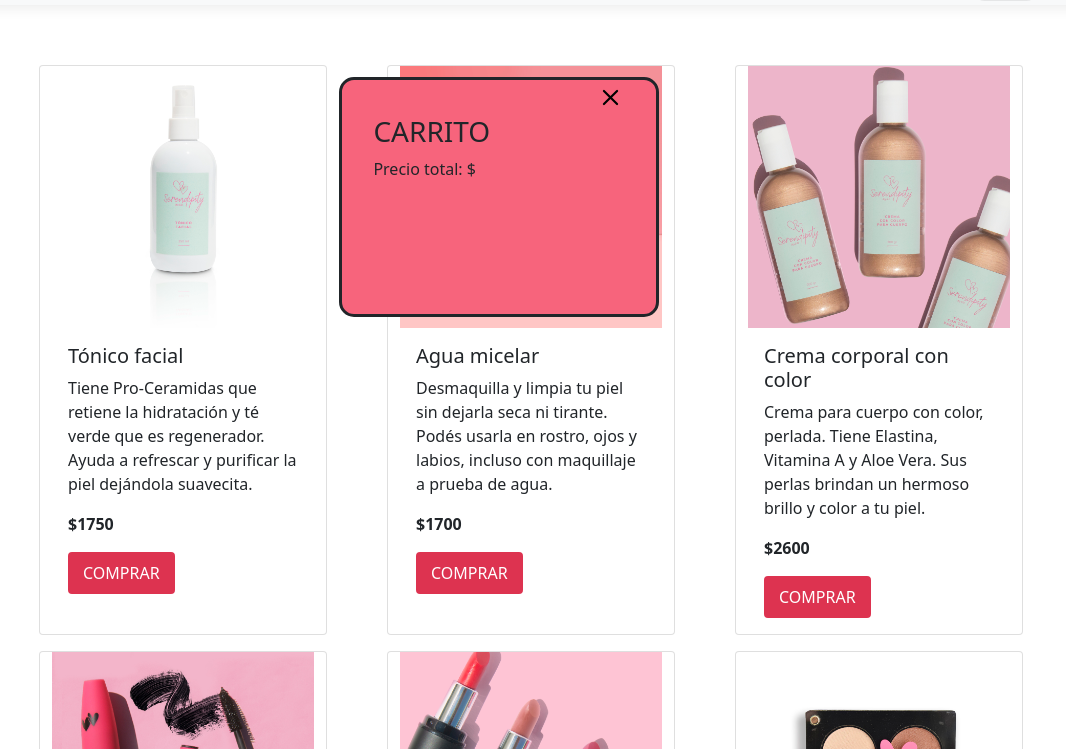
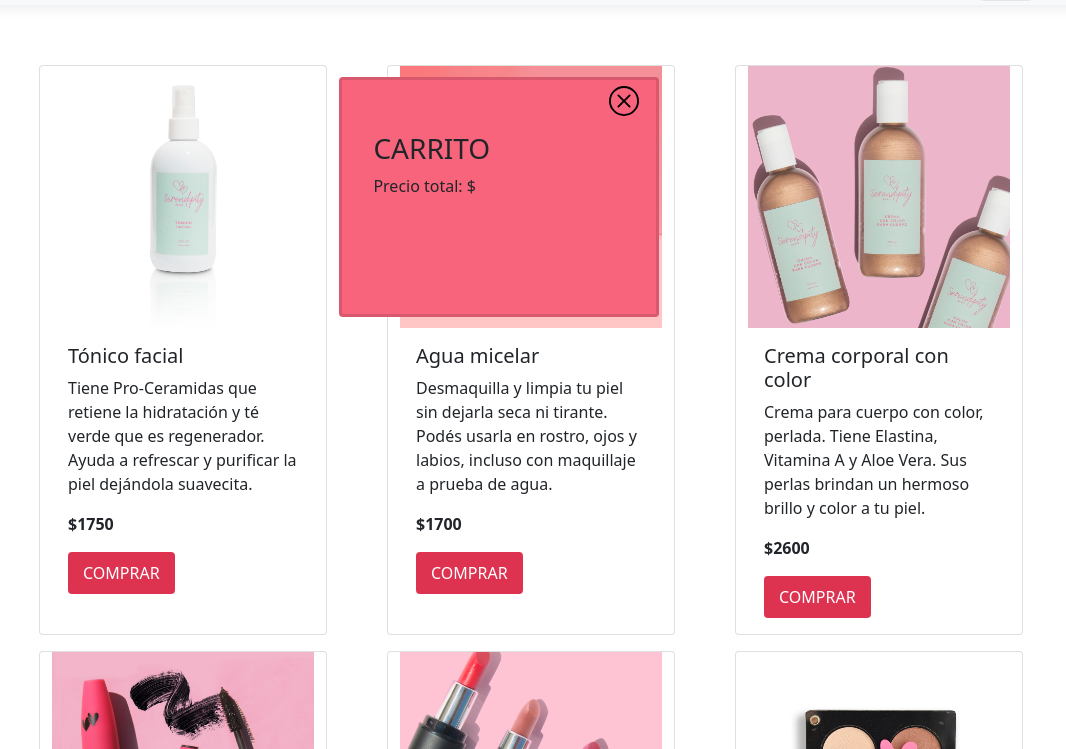
Before and after one commit to jmulinaris/final-JavaScript, a plain HTML site: page index.html in a window 1280 px wide. Both pictures are taken after a click on the button 1114 px from the left and 28 px from the top of the page. Shown: the part 51-800 px from the top of the page, without its empty margins (109-1175 px from the left). Drawn offline with nearby package versions, Linux system fonts and the light colour scheme.

Commit message:
entrega eventos

```diff
--- a/app.js
+++ b/app.js
@@ -12,7 +12,7 @@ const mostrarProductos = (productos) => {
                 <h5 class="card-title">${producto.nombre}</h5>
                 <p class="card-text">${producto.desc}</p>
                 <p><strong>$${producto.precio}</strong></p>
-                <a href="#" class="btn btn-dark" id="boton${producto.id}">COMPRAR</a>
+                <a href="#" class="btn btn-secondary" id="boton${producto.id}">COMPRAR</a>
             </div>
             </div>
             `
--- a/index.html
+++ b/index.html
@@ -23,7 +23,7 @@
 
     <section class="modal-container " id="modal_container">
         <article class="modal-carrito">
-        <img src="img/x.svg" alt="close" id="close">
+        <img src="img/x-circle.svg" alt="close" id="close">
         <article class="detalleCarrito">
             <h3>CARRITO</h3>
             <p class="precioProducto">Precio total: $<span id="precioTotal"></span>
@@ -46,8 +46,9 @@
 
 
 
+
+    <script src="app.js" type="module"></script>
     <script src="stock.js" type="module"></script>
-    <script src="app.js" type="module"></script>
     <script src="modal.js" type="module"></script>
     <script src="https://cdn.jsdelivr.net/npm/bootstrap@5.1.3/dist/js/bootstrap.bundle.min.js" integrity="sha384-ka7Sk0Gln4gmtz2MlQnikT1wXgYsOg+OMhuP+IlRH9sENBO0LRn5q+8nbTov4+1p" crossorigin="anonymous"></script>
 </body>
--- a/style.css
+++ b/style.css
@@ -2,17 +2,13 @@
     box-sizing: border-box;
 }
 
-.btn-dark {
+.btn-secondary {
     background-color: rgb(221, 51, 80);
     border: solid rgb(221, 51, 80);
 }
 
 .carrito{
     width:25px;
-}
-
-.carrito :hover{
-    color:grey;
 }
 
 nav{
@@ -35,16 +31,14 @@ nav{
 }
 
 .modal-container {
-    /* display: flex; */
-    /*align-items: baseline;*/
-    /* justify-content: space-around; */
+    display: flex;
+    flex-direction: column;
     position: fixed;
     left: 35vw;
     top:10vw;
     opacity: 0;
     height: 30vh;
     width: 25vw;
-    transition: opacity 0.3s ease;
     z-index: 100;
 }
 
@@ -52,8 +46,9 @@ nav{
     pointer-events: auto;
     opacity: 1;
     background-color: rgb(247, 100, 124);
-    border: solid;
-    border-radius: 15px;
+    border: 3px solid rgba(0,0,0,.125);
+    border-radius: 0.25rem;
+    box-shadow: grey 2px;
 }
 
 .texto-pedido{
@@ -61,10 +56,12 @@ nav{
 }
 
 #close{
-    width:35px;
+    width:30px;
     color:fuchsia;
-    margin-left:80%;
+    margin-left: 85%;
+    margin-top:2%;
 }
+
 
 .detalleCarrito{
     display: flex;
@@ -72,4 +69,5 @@ nav{
     align-items: flex-start;
     justify-content: space-around;
     margin-left:10%;
+    margin-top:5%;
 }
```
Also changed, not shown: img/x-circle.svg (added).
